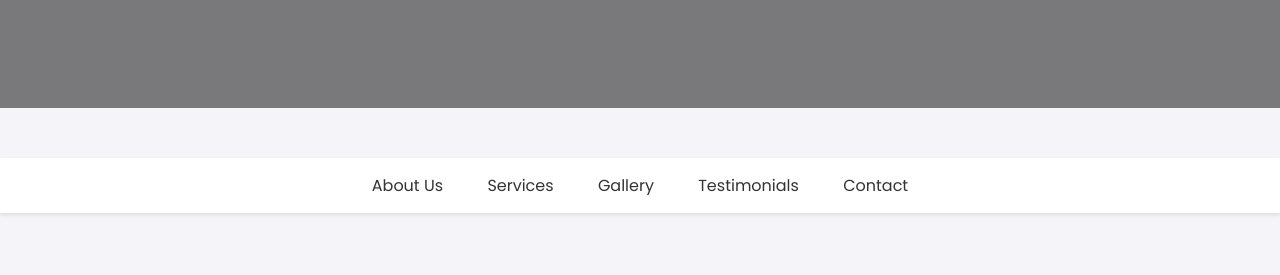
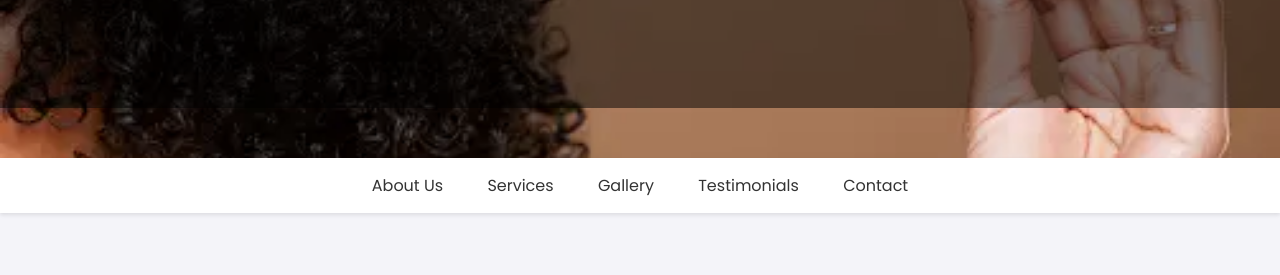
Before and after one commit to toerienray/HairByShaz, a plain HTML site: page index.html in a window 1280 px wide. Shown: the part 281-556 px from the top of the page. Drawn offline with Linux system fonts and the light colour scheme.

Commit message:
Update index.html

```diff
--- a/index.html
+++ b/index.html
@@ -14,7 +14,7 @@
             padding: 0;
         }
         header {
-            background: url('hair_curl') no-repeat center center/cover;
+            background: url('hair_curl.webp') no-repeat center center/cover;
             color: #fff;
             text-align: center;
             padding: 50px 0;
```
